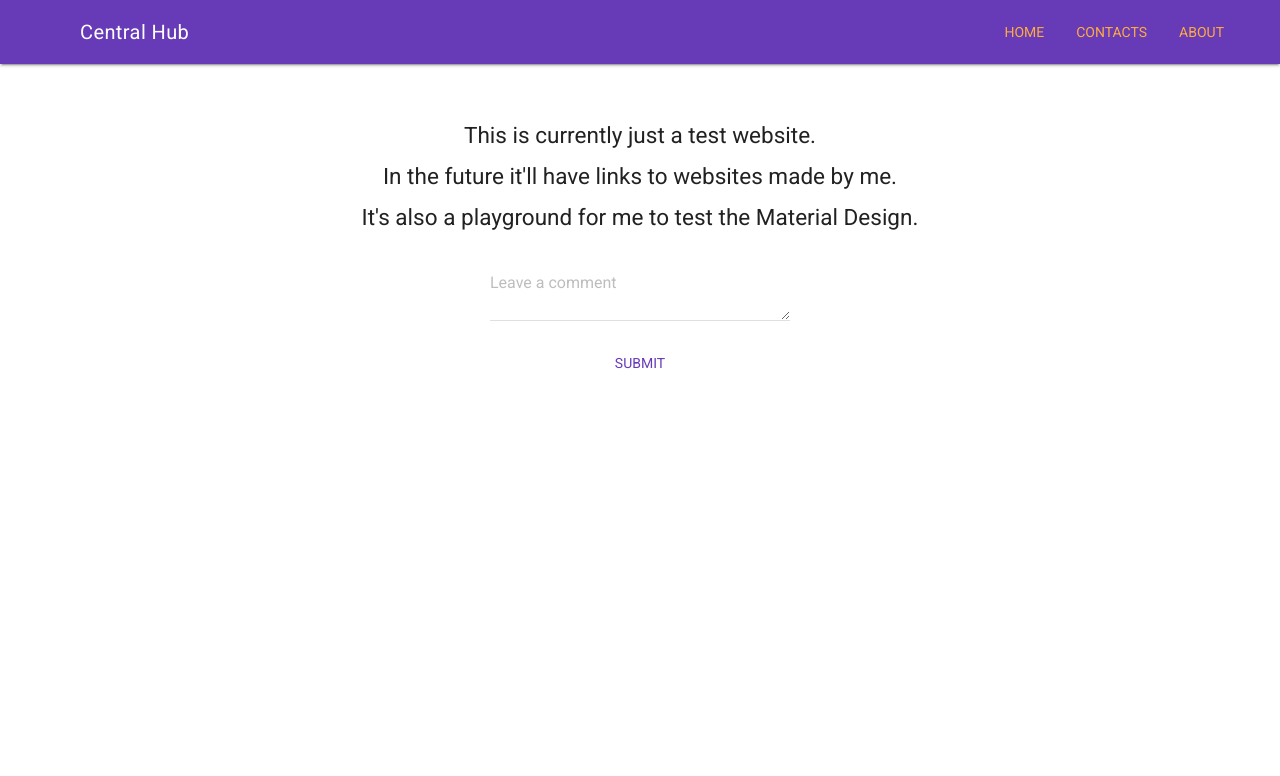
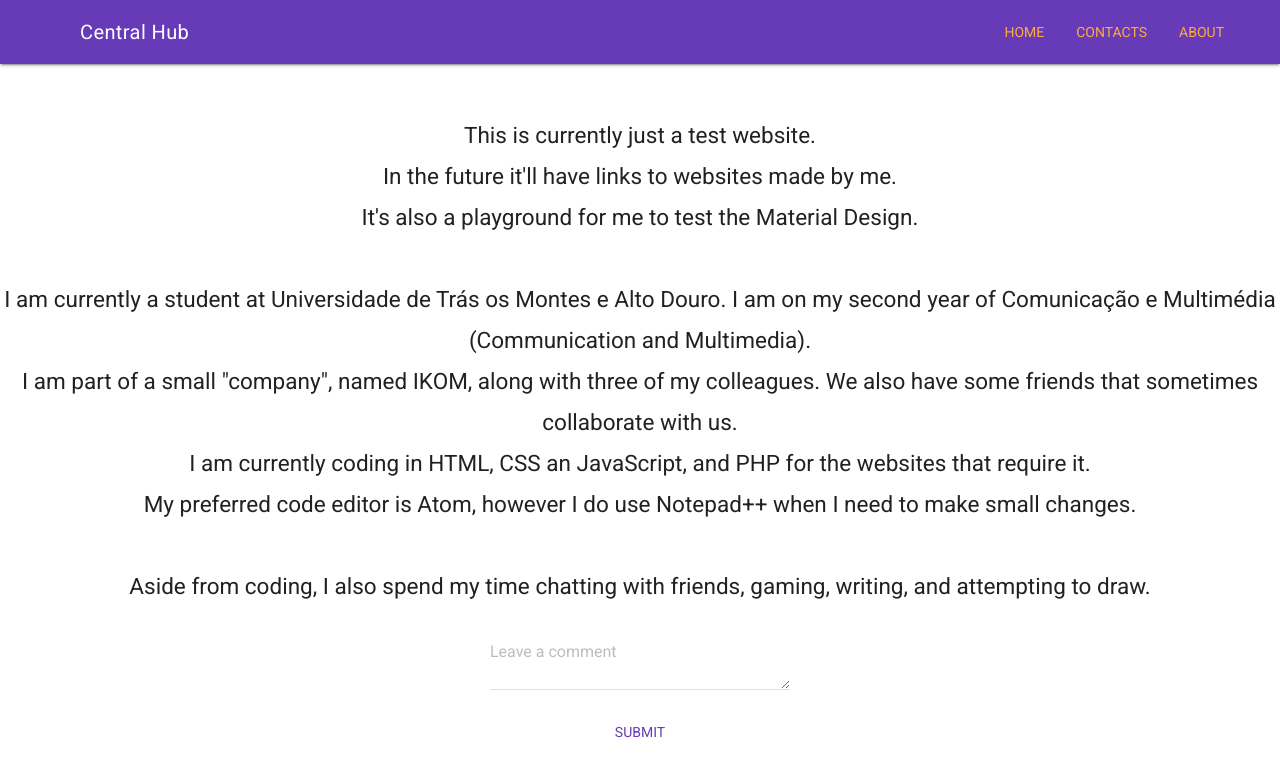
Before and after one commit to RadioactiveGhost/radioactiveghost.github.io, a plain HTML site: page about.html in a window 1280 px wide. Drawn offline with nearby package versions, Linux system fonts and the light colour scheme.

Commit message:
Added an About Me section

```diff
--- a/about.html
+++ b/about.html
@@ -38,8 +38,22 @@
           <div>
             This is currently just a test website.<br>
             In the future it'll have links to websites made by me.<br>
-            It's also a playground for me to test the Material Design.
+            It's also a playground for me to test the Material Design.<br>
+            <br>
+
+            I am currently a student at Universidade de Trás os Montes e Alto Douro. I am on my second year of Comunicação e Multimédia (Communication and Multimedia).<br>
+
+            I am part of a small "company", named IKOM, along with three of my colleagues. We also have some friends that sometimes collaborate with us.<br>
+
+            I am currently coding in HTML, CSS an JavaScript, and PHP for the websites that require it.<br>
+
+            My preferred code editor is Atom, however I do use Notepad++ when I need to make small changes.<br>
+
+            <br>
+
+            Aside from coding, I also spend my time chatting with friends, gaming, writing, and attempting to draw.
           </div>
+
 
           <form action="#">
             <div class="mdl-textfield mdl-js-textfield mdl-textfield--floating-label">
```
